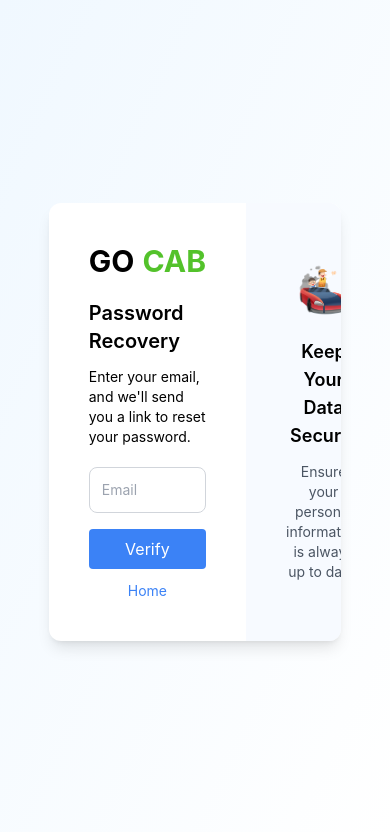
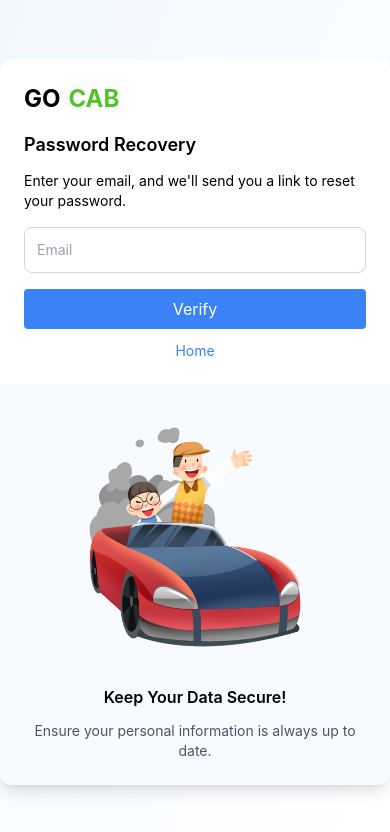
Before and after one commit to mdalishekh/Dock-OCR-AI, a React (Create React App) app: page /forget-password in a window 390 px wide. Shown: the top 832 px of the page. Built offline with nearby package versions, Linux system fonts and the light colour scheme.

Commit message:
all screens make responsive

```diff
--- a/src/component/ConfirmationMail.jsx
+++ b/src/component/ConfirmationMail.jsx
@@ -3,34 +3,36 @@ import car from "../image/—Pngtree—illustration of fun mudik eid_9068973.png
 
 const EmailVerification = () => {
   return (
-    <div className="max-w-md mx-auto my-8 p-8 bg-gray-50 rounded-xl shadow-lg text-center font-roboto">
+    <div className="flex justify-center items-center min-h-screen bg-gray-100">
+      <div className="w-full max-w-md p-8 bg-white rounded-xl shadow-lg text-center font-roboto mx-4 sm:mx-8 md:mx-auto">
         <div className="mb-6">
           <img
             src={car}
             alt="Illustration"
-          className="w-44 h-44 rounded-full shadow-md"
+            className="w-32 h-32 sm:w-44 sm:h-44 rounded-full shadow-md mx-auto"
           />
         </div>
-      <h2 className="text-2xl text-gray-800 font-bold mb-4">
+        <h2 className="text-xl sm:text-2xl text-gray-800 font-bold mb-4">
           You're Almost There!
         </h2>
-      <p className="text-lg text-gray-600 leading-relaxed mb-4">
+        <p className="text-sm sm:text-lg text-gray-600 leading-relaxed mb-4">
           Welcome to GoCab, Shruti Mehta! <br />
           Please click the button below to verify your email address.
         </p>
         <div className="mt-6">
           <a
             href="https://mail.google.com/"
-          className="px-6 py-3 bg-blue-500 text-white rounded-lg font-semibold text-lg shadow-md transition-all duration-300 ease-in-out hover:bg-blue-600"
+            className="inline-block px-4 py-2 sm:px-6 sm:py-3 bg-blue-500 text-white rounded-lg font-semibold text-sm sm:text-lg shadow-md transition-all duration-300 ease-in-out hover:bg-blue-600"
           >
             Verify Your Email
           </a>
         </div>
 
-      <p className="mt-8 text-sm text-gray-500 leading-relaxed">
+        <p className="mt-8 text-xs sm:text-sm text-gray-500 leading-relaxed">
           This link will expire in <strong>24 hours</strong>. If the link has
           expired, please request a new one.
         </p>
+      </div>
     </div>
   );
 };
--- a/src/component/ForgetPassword.jsx
+++ b/src/component/ForgetPassword.jsx
@@ -46,16 +46,16 @@ const PasswordRecovery = () => {
   };
 
   return (
-    <div className="flex justify-center items-center h-screen bg-gradient-to-br from-[#f0f8ff]">
+    <div className="flex justify-center items-center min-h-screen bg-gradient-to-br from-[#f0f8ff]">
       <Toaster position="top-right" reverseOrder={false} />
-      <div className="flex w-3/4 max-w-[900px] bg-white rounded-xl shadow-lg overflow-hidden">
-        <div className="flex-1 p-10 flex flex-col justify-center">
-          <div className="flex items-center mb-5">
-            <h2 className="text-3xl font-bold">GO</h2>
-            <h2 className="text-3xl font-bold text-[#53c22b] ml-2">CAB</h2>
+      <div className="flex flex-col md:flex-row w-full max-w-4xl bg-white rounded-xl shadow-lg overflow-hidden">
+        <div className="flex-1 p-6 md:p-10 flex flex-col justify-center">
+          <div className="flex items-center mb-4 md:mb-5">
+            <h2 className="text-2xl md:text-3xl font-bold">GO</h2>
+            <h2 className="text-2xl md:text-3xl font-bold text-[#53c22b] ml-2">CAB</h2>
           </div>
-          <h3 className="text-xl font-semibold mb-3">Password Recovery</h3>
-          <p className="text-sm mb-5">
+          <h3 className="text-lg md:text-xl font-semibold mb-3">Password Recovery</h3>
+          <p className="text-sm mb-4 md:mb-5">
             Enter your email, and we'll send you a link to reset your password.
           </p>
           <form onSubmit={handleSubmit}>
@@ -70,7 +70,7 @@ const PasswordRecovery = () => {
             />
             <button
               type="submit"
-              className={`bg-blue-500 w-full text-white py-2 px-4 rounded text-base ${
+              className={`bg-blue-500 w-full text-white py-2 px-4 rounded text-base transition-opacity duration-200 ${
                 loading ? 'opacity-50 cursor-not-allowed' : ''
               }`}
               disabled={loading}
@@ -109,9 +109,9 @@ const PasswordRecovery = () => {
             Home
           </a>
         </div>
-        <div className="flex-1 p-10 bg-[#f7faff] flex flex-col items-center justify-center text-center">
-          <img src={image1} alt="Password Recovery" className="w-3/4 mb-5" />
-          <h4 className="text-lg font-semibold mb-3">Keep Your Data Secure!</h4>
+        <div className="flex-1 p-6 md:p-10 bg-[#f7faff] flex flex-col items-center justify-center text-center">
+          <img src={image1} alt="Password Recovery" className="w-3/4 md:w-full mb-5" />
+          <h4 className="text-base md:text-lg font-semibold mb-3">Keep Your Data Secure!</h4>
           <p className="text-sm text-gray-600">
             Ensure your personal information is always up to date.
           </p>
--- a/src/component/Registration.jsx
+++ b/src/component/Registration.jsx
@@ -4,7 +4,7 @@ import { IoCall } from "react-icons/io5";
 import { FiEye, FiEyeOff } from "react-icons/fi";
 import PhoneInput from 'react-phone-input-2';
 import 'react-phone-input-2/lib/style.css';
-import { useNavigate } from 'react-router-dom'; // Import useNavigate hook
+import { useNavigate } from 'react-router-dom';
 
 const Registration = () => {
   const [formData, setFormData] = useState({
@@ -67,7 +67,6 @@ const Registration = () => {
       const result = await response.json();
 
       if (response.ok) {
-        // Navigate to EmailVerification page upon successful signup
         navigate('/emailverification');
         console.log('Server Response:', result);
         setFormData({
--- a/src/component/SignIn.jsx
+++ b/src/component/SignIn.jsx
@@ -1,5 +1,5 @@
 import React, { useState } from 'react';
-import car from "../image/car.jpeg";
+import car from "../image/—Pngtree—illustration of fun mudik eid_9068973.png";
 import { useNavigate } from 'react-router-dom';
 
 const SignIn = () => {
@@ -30,7 +30,7 @@ const SignIn = () => {
 
     try {
       const apiUrl = process.env.REACT_APP_API_BASE_URL;
-         const response = await fetch(`${apiUrl}/api/v1/gocab/auth/login`, {
+      const response = await fetch(`${apiUrl}/api/v1/gocab/auth/login`, {
         method: 'POST',
         headers: {
           'Content-Type': 'application/json',
@@ -56,14 +56,13 @@ const SignIn = () => {
   };
 
   return (
-    <div className="flex justify-center items-center min-h-screen bg-gray-100">
-      <div className="flex bg-white rounded-lg shadow-md overflow-hidden max-w-3xl w-full">
-        <div className="flex-1 flex items-center justify-center p-5">
-          <img src={car} alt="illustration" className="w-full h-auto" />
+    <div className="flex flex-col md:flex-row justify-center items-center min-h-screen  p-4">
+      <div className="flex flex-col md:flex-row bg-white rounded-lg shadow-md overflow-hidden max-w-4xl w-full">
+        <div className="hidden md:flex flex-1 items-center justify-center p-5 ">
+          <img src={car} alt="illustration" className="w-full h-auto object-contain" />
         </div>
-        <form className="flex-1 p-10 flex flex-col" onSubmit={handleSubmit}>
-          <h2 className="text-2xl font-bold mb-5">Sign in</h2>
-
+        <form className="flex-1 p-6 md:p-10 flex flex-col" onSubmit={handleSubmit}>
+          <h2 className="text-2xl font-bold mb-6 text-center md:text-left">Sign in</h2>
 
           <div className="flex items-center border-b border-gray-300 mb-5 pb-2 w-full">
             <span role="img" aria-label="user icon" className="mr-2">👤</span>
@@ -77,7 +76,6 @@ const SignIn = () => {
               required
             />
           </div>
-
 
           <div className="flex items-center border-b border-gray-300 mb-5 pb-2 w-full">
             <span role="img" aria-label="lock icon" className="mr-2">🔒</span>
@@ -104,7 +102,6 @@ const SignIn = () => {
             <label htmlFor="agreeToTerms" className="text-sm text-gray-600">Remember me</label>
           </div>
 
-
           <button
             type="submit"
             className={`bg-blue-500 text-white py-3 rounded text-lg font-semibold w-full mb-5 ${loading ? 'opacity-50' : ''}`}
@@ -123,8 +120,7 @@ const SignIn = () => {
             )}
           </button>
 
-
-          <div className="text-center text-blue-500 text-sm mb-5">
+          <div className="text-center text-blue-500 text-sm">
             <a href="/signup">Create an account</a>
           </div>
         </form>
```
Lines whose indentation alone changed are shown as unchanged.
